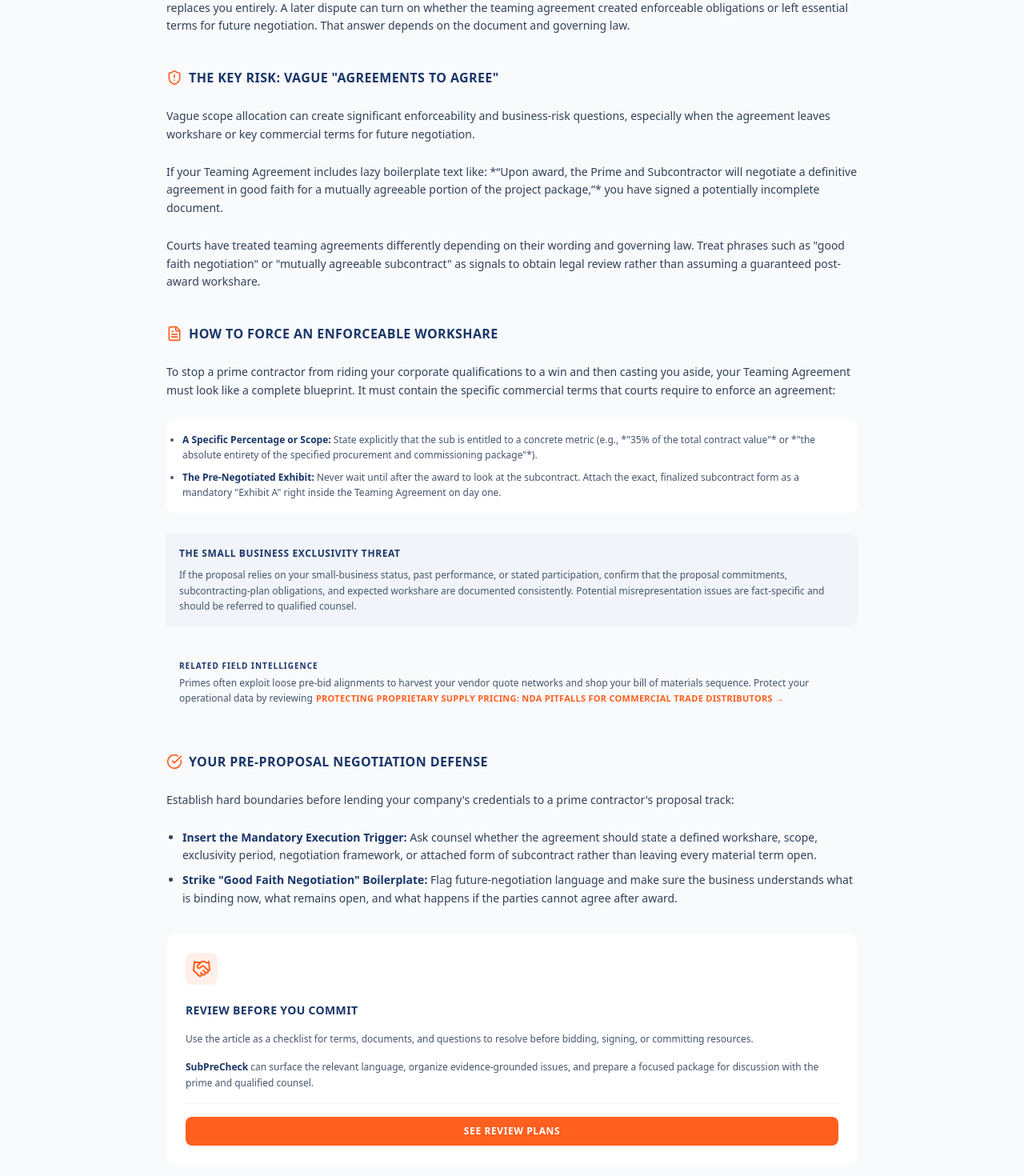
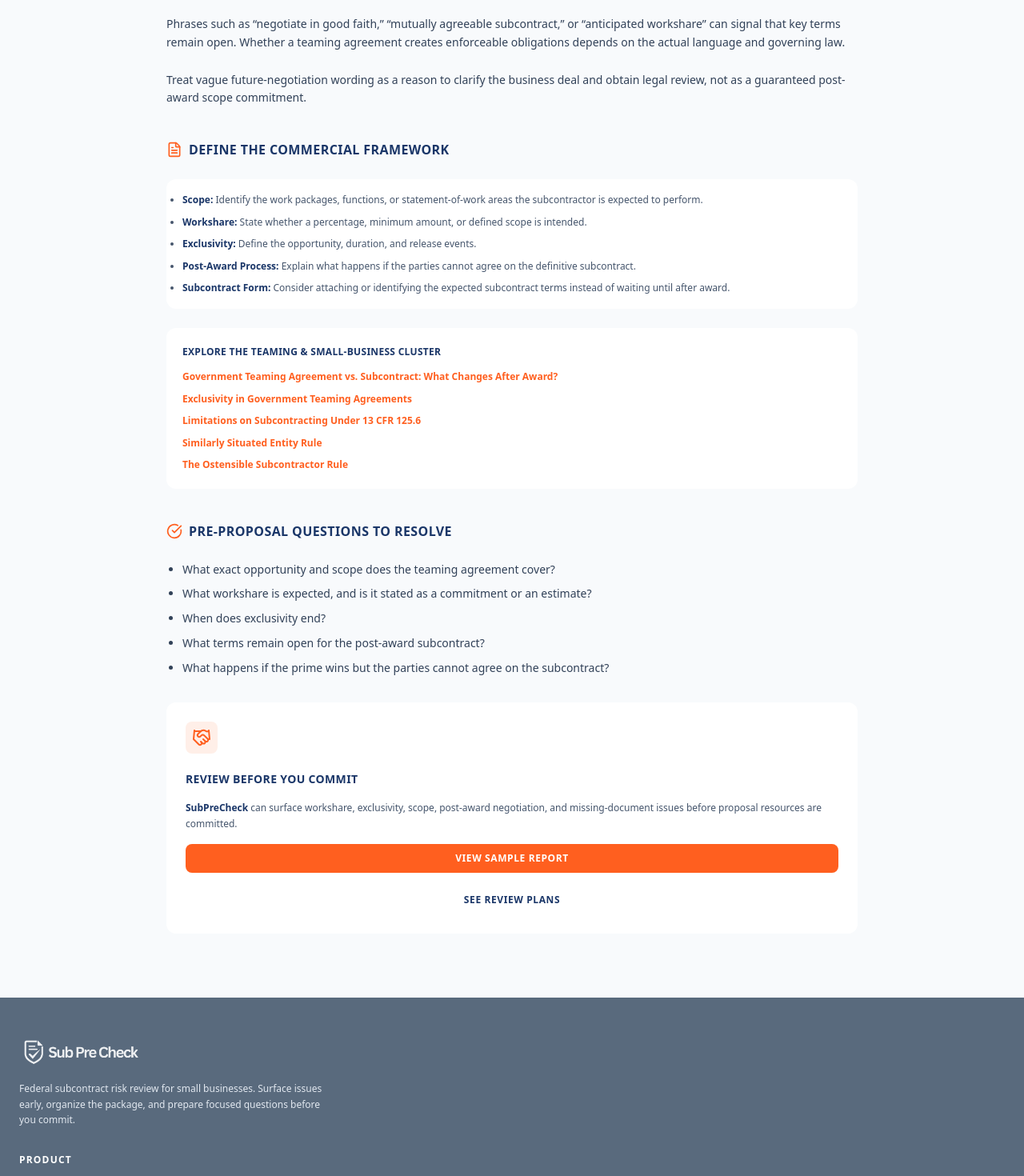
Before and after one commit to siricarsen-cmd/subshield, a Next.js app: page /blog/teaming-agreement-vague-scope-liabilities in a window 1280 px wide. Shown: the part 640-2110 px from the top of the page at 80% size. Built offline with nearby package versions, Linux system fonts and the light colour scheme; no server answers.

Commit message:
seo: add reciprocal links from teaming pillar to teaming cluster

```diff
--- a/app/blog/teaming-agreement-vague-scope-liabilities/page.tsx
+++ b/app/blog/teaming-agreement-vague-scope-liabilities/page.tsx
@@ -6,123 +6,73 @@ import { ShieldAlert, FileText, CheckCircle, ArrowLeft, Handshake } from "lucide
 export default function TeamingAgreementsArticle() {
   return (
     <div className="min-h-screen bg-[#F8FAFC] text-slate-900 font-sans antialiased pb-20">
-
-      {/* Article Header Banner */}
       <div className="bg-[#1A3668] text-white py-16 px-4 sm:px-6 lg:px-8">
         <div className="max-w-4xl mx-auto space-y-4">
           <div className="flex flex-col gap-3 sm:flex-row sm:items-center sm:justify-between">
-            <a href="/blog" className="inline-flex items-center gap-2 text-xs font-bold uppercase tracking-wider text-[#FF5F1F] hover:text-white transition">
-              <ArrowLeft className="w-4 h-4" /> Back to Knowledge Hub
-            </a>
-            <span className="self-start rounded-full border border-orange-300/60 bg-orange-50 px-3 py-1 text-[10px] font-black uppercase tracking-widest text-[#FF5F1F]">
-              Pre-Award Strategy
-            </span>
+            <a href="/blog" className="inline-flex items-center gap-2 text-xs font-bold uppercase tracking-wider text-[#FF5F1F] hover:text-white transition"><ArrowLeft className="w-4 h-4" /> Back to Knowledge Hub</a>
+            <span className="self-start rounded-full border border-orange-300/60 bg-orange-50 px-3 py-1 text-[10px] font-black uppercase tracking-widest text-[#FF5F1F]">Pre-Award Strategy</span>
           </div>
-          <h1 className="text-3xl md:text-4xl font-black tracking-tight uppercase leading-tight">
-            Teaming Agreement Workshare: Clarify Scope Before Award
-          </h1>
-          <p className="text-slate-300 text-sm max-w-2xl font-medium">
-            Clarify workshare, scope, exclusivity, proposal responsibilities, and post-award expectations before your company commits bid resources.
-          </p>
+          <h1 className="text-3xl md:text-4xl font-black tracking-tight uppercase leading-tight">Teaming Agreement Workshare: Clarify Scope Before Award</h1>
+          <p className="text-slate-300 text-sm max-w-2xl font-medium">Clarify workshare, scope, exclusivity, proposal responsibilities, and post-award expectations before your company commits bid resources.</p>
         </div>
       </div>
 
-      {/* Main Content Layout */}
       <div className="max-w-4xl mx-auto px-4 sm:px-6 lg:px-8 pt-12 grid grid-cols-1 lg:grid-cols-3 gap-8">
-
-        {/* Article Body */}
         <div className="lg:col-span-2 space-y-6 text-sm text-slate-700 leading-relaxed font-medium">
           <p>
-            The setup is always incredibly flattering. A large prime contractor approaches your trade business on bid day. They need your technical experience, past performance credits, or local certifications to make their federal proposal competitive. They ask you to sign a <strong className="text-[#1A3668]">Teaming Agreement</strong>, promising that when they win the project, you win the scope.
+            A teaming agreement can define how a prime and prospective subcontractor will pursue a federal opportunity, but vague workshare or post-award language can leave important commercial terms unresolved.
           </p>
           <p>
-            You spend dozens of unbillable hours helping them draft submittals, engineer layouts, and sharpen pricing matrices. The agency awards the contract to the team.
+            Before committing proposal resources, compare the promised role, scope, workshare, exclusivity, pricing assumptions, and subcontract-negotiation process. The more of that framework is left for later, the more uncertainty exists after award.
+          </p>
+
+          <h3 className="text-base font-black text-[#1A3668] uppercase tracking-wide pt-4 flex items-center gap-2"><ShieldAlert className="w-5 h-5 text-[#FF5F1F]" /> Watch Future-Negotiation Language</h3>
+          <p>
+            Phrases such as “negotiate in good faith,” “mutually agreeable subcontract,” or “anticipated workshare” can signal that key terms remain open. Whether a teaming agreement creates enforceable obligations depends on the actual language and governing law.
           </p>
           <p>
-            Then, the celebration ends. The prime hands you a definitive subcontract that cuts your scope in half, slashes your profit margin, or replaces you entirely. A later dispute can turn on whether the teaming agreement created enforceable obligations or left essential terms for future negotiation. That answer depends on the document and governing law.
+            Treat vague future-negotiation wording as a reason to clarify the business deal and obtain legal review, not as a guaranteed post-award scope commitment.
           </p>
 
-          <h3 className="text-base font-black text-[#1A3668] uppercase tracking-wide pt-4 flex items-center gap-2">
-            <ShieldAlert className="w-5 h-5 text-[#FF5F1F]" /> The Key Risk: Vague "Agreements to Agree"
-          </h3>
-          <p>
-            Vague scope allocation can create significant enforceability and business-risk questions, especially when the agreement leaves workshare or key commercial terms for future negotiation.
-          </p>
-          <p>
-            If your Teaming Agreement includes lazy boilerplate text like: *“Upon award, the Prime and Subcontractor will negotiate a definitive agreement in good faith for a mutually agreeable portion of the project package,”* you have signed a potentially incomplete document.
-          </p>
-          <p>
-            Courts have treated teaming agreements differently depending on their wording and governing law. Treat phrases such as "good faith negotiation" or "mutually agreeable subcontract" as signals to obtain legal review rather than assuming a guaranteed post-award workshare.
-          </p>
-
-          <h3 className="text-base font-black text-[#1A3668] uppercase tracking-wide pt-4 flex items-center gap-2">
-            <FileText className="w-5 h-5 text-[#FF5F1F]" /> How to Force an Enforceable Workshare
-          </h3>
-          <p>
-            To stop a prime contractor from riding your corporate qualifications to a win and then casting you aside, your Teaming Agreement must look like a complete blueprint. It must contain the specific commercial terms that courts require to enforce an agreement:
-          </p>
+          <h3 className="text-base font-black text-[#1A3668] uppercase tracking-wide pt-4 flex items-center gap-2"><FileText className="w-5 h-5 text-[#FF5F1F]" /> Define the Commercial Framework</h3>
           <ul className="list-disc pl-5 space-y-2 text-xs text-slate-600 bg-white border border-slate-200 p-4 rounded-xl shadow-sm">
-            <li><strong className="text-[#1A3668]">A Specific Percentage or Scope:</strong> State explicitly that the sub is entitled to a concrete metric (e.g., *"35% of the total contract value"* or *"the absolute entirety of the specified procurement and commissioning package"*).</li>
-            <li><strong className="text-[#1A3668]">The Pre-Negotiated Exhibit:</strong> Never wait until after the award to look at the subcontract. Attach the exact, finalized subcontract form as a mandatory "Exhibit A" right inside the Teaming Agreement on day one.</li>
+            <li><strong className="text-[#1A3668]">Scope:</strong> Identify the work packages, functions, or statement-of-work areas the subcontractor is expected to perform.</li>
+            <li><strong className="text-[#1A3668]">Workshare:</strong> State whether a percentage, minimum amount, or defined scope is intended.</li>
+            <li><strong className="text-[#1A3668]">Exclusivity:</strong> Define the opportunity, duration, and release events.</li>
+            <li><strong className="text-[#1A3668]">Post-Award Process:</strong> Explain what happens if the parties cannot agree on the definitive subcontract.</li>
+            <li><strong className="text-[#1A3668]">Subcontract Form:</strong> Consider attaching or identifying the expected subcontract terms instead of waiting until after award.</li>
           </ul>
 
-          <div className="bg-slate-100 border-l-4 border-[#1A3668] p-4 rounded-r-xl space-y-2">
-            <h4 className="text-xs font-black text-[#1A3668] uppercase tracking-wider">The Small Business Exclusivity Threat</h4>
-            <p className="text-xs text-slate-600 leading-relaxed">
-              If the proposal relies on your small-business status, past performance, or stated participation, confirm that the proposal commitments, subcontracting-plan obligations, and expected workshare are documented consistently. Potential misrepresentation issues are fact-specific and should be referred to qualified counsel.
-            </p>
+          <div className="bg-white border border-slate-200 rounded-xl p-5 space-y-3 shadow-sm">
+            <h3 className="text-xs font-black text-[#1A3668] uppercase tracking-wide">Explore the Teaming & Small-Business Cluster</h3>
+            <ul className="space-y-2 text-xs">
+              <li><a href="/blog/government-teaming-agreement-vs-subcontract" className="text-[#FF5F1F] font-bold hover:underline">Government Teaming Agreement vs. Subcontract: What Changes After Award?</a></li>
+              <li><a href="/blog/teaming-agreement-exclusivity" className="text-[#FF5F1F] font-bold hover:underline">Exclusivity in Government Teaming Agreements</a></li>
+              <li><a href="/blog/limitations-on-subcontracting-13-cfr-125-6" className="text-[#FF5F1F] font-bold hover:underline">Limitations on Subcontracting Under 13 CFR 125.6</a></li>
+              <li><a href="/blog/similarly-situated-entity-rule" className="text-[#FF5F1F] font-bold hover:underline">Similarly Situated Entity Rule</a></li>
+              <li><a href="/blog/ostensible-subcontractor-rule" className="text-[#FF5F1F] font-bold hover:underline">The Ostensible Subcontractor Rule</a></li>
+            </ul>
           </div>
 
-          {/* Strategic Internal SEO Cross-Link */}
-          <div className="bg-slate-50 border-l-4 border-[#FF5F1F] p-4 my-6 rounded-r-xl">
-            <p className="text-[10px] font-black text-[#1A3668] uppercase tracking-widest">
-              Related Field Intelligence
-            </p>
-            <p className="text-xs text-slate-600 mt-1 leading-relaxed font-medium">
-              Primes often exploit loose pre-bid alignments to harvest your vendor quote networks and shop your bill of materials sequence. Protect your operational data by reviewing
-              <a href="/blog/protecting-proprietary-supply-pricing" className="text-[#FF5F1F] font-black hover:underline inline-flex items-center gap-0.5 ml-1 uppercase tracking-wide text-[11px]">
-                Protecting Proprietary Supply Pricing: NDA Pitfalls for Commercial Trade Distributors →
-              </a>
-            </p>
-          </div>
-
-          <h3 className="text-base font-black text-[#1A3668] uppercase tracking-wide pt-4 flex items-center gap-2">
-            <CheckCircle className="w-5 h-5 text-[#FF5F1F]" /> Your Pre-Proposal Negotiation Defense
-          </h3>
-          <p>
-            Establish hard boundaries before lending your company's credentials to a prime contractor's proposal track:
-          </p>
+          <h3 className="text-base font-black text-[#1A3668] uppercase tracking-wide pt-4 flex items-center gap-2"><CheckCircle className="w-5 h-5 text-[#FF5F1F]" /> Pre-Proposal Questions to Resolve</h3>
           <ul className="list-disc pl-5 space-y-2">
-            <li><strong className="text-[#1A3668]">Insert the Mandatory Execution Trigger:</strong> Ask counsel whether the agreement should state a defined workshare, scope, exclusivity period, negotiation framework, or attached form of subcontract rather than leaving every material term open.</li>
-            <li><strong className="text-[#1A3668]">Strike "Good Faith Negotiation" Boilerplate:</strong> Flag future-negotiation language and make sure the business understands what is binding now, what remains open, and what happens if the parties cannot agree after award.</li>
+            <li>What exact opportunity and scope does the teaming agreement cover?</li>
+            <li>What workshare is expected, and is it stated as a commitment or an estimate?</li>
+            <li>When does exclusivity end?</li>
+            <li>What terms remain open for the post-award subcontract?</li>
+            <li>What happens if the prime wins but the parties cannot agree on the subcontract?</li>
           </ul>
         </div>
 
-        {/* Strategic Call-to-Action Sidebar */}
         <div className="space-y-6">
           <div className="bg-white border-2 border-[#FF5F1F] rounded-xl p-6 shadow-md space-y-4 sticky top-6">
-            <div className="p-2 bg-[#FF5F1F]/10 rounded-lg text-[#FF5F1F] inline-block">
-              <Handshake className="w-6 h-6" />
-            </div>
-            <h4 className="text-sm font-black text-[#1A3668] uppercase tracking-wide">
-              Review Before You Commit
-            </h4>
-            <p className="text-xs text-slate-600 leading-relaxed font-medium">
-              Use the article as a checklist for terms, documents, and questions to resolve before bidding, signing, or committing resources.
-            </p>
-            <p className="text-xs text-slate-600 leading-relaxed font-medium">
-              <strong className="text-[#1A3668]">SubPreCheck</strong> can surface the relevant language, organize evidence-grounded issues, and prepare a focused package for discussion with the prime and qualified counsel.
-            </p>
-            <hr className="border-slate-100" />
-            <a
-              href="/pricing"
-              className="block w-full py-2.5 text-center text-xs font-black uppercase tracking-wider text-white bg-[#FF5F1F] hover:bg-[#E04F1A] rounded-lg transition shadow-sm"
-            >
-              See Review Plans
-            </a>
+            <div className="p-2 bg-[#FF5F1F]/10 rounded-lg text-[#FF5F1F] inline-block"><Handshake className="w-6 h-6" /></div>
+            <h4 className="text-sm font-black text-[#1A3668] uppercase tracking-wide">Review Before You Commit</h4>
+            <p className="text-xs text-slate-600 leading-relaxed font-medium"><strong className="text-[#1A3668]">SubPreCheck</strong> can surface workshare, exclusivity, scope, post-award negotiation, and missing-document issues before proposal resources are committed.</p>
+            <a href="/sample-report" className="block w-full py-2.5 text-center text-xs font-black uppercase tracking-wider text-white bg-[#FF5F1F] hover:bg-[#E04F1A] rounded-lg transition shadow-sm">View Sample Report</a>
+            <a href="/pricing" className="block w-full py-2.5 text-center text-xs font-black uppercase tracking-wider text-[#1A3668] border border-slate-200 hover:border-[#FF5F1F] rounded-lg transition">See Review Plans</a>
           </div>
         </div>
-
       </div>
     </div>
   );
```
